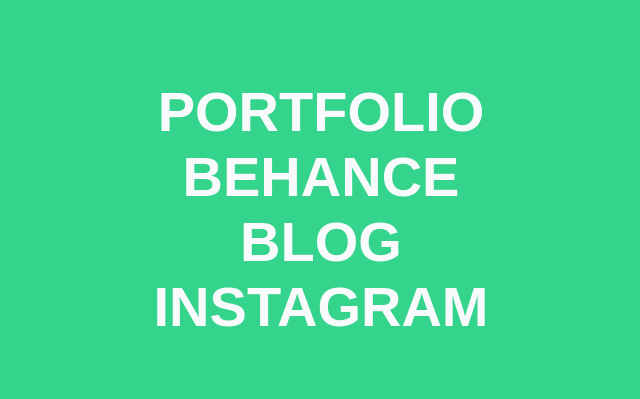
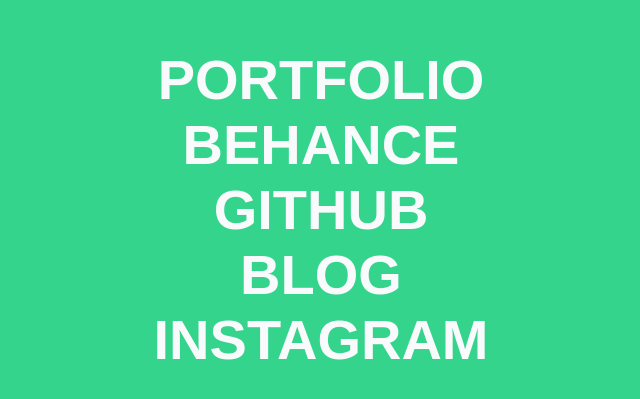
Before and after one commit to ohrokdesign/home, a plain HTML site: page index.html in a window 1280 px wide. Shown: the part 191-590 px from the top of the page, without its empty margins (319-959 px from the left). Drawn offline with Linux system fonts and the light colour scheme.

Commit message:
Update github page

```diff
--- a/index.html
+++ b/index.html
@@ -11,6 +11,7 @@
         <ul>
             <li><a href="https://portfolio.ohrokdesign.com/" target="blank">Portfolio</a></li>
             <li><a href="https://www.behance.net/ohrokdesign" target="blank">Behance</a></li>
+            <li><a href="https://www.github.com/ohrokdesign" target="blank">Github</a></li>
             <li><a href="https://blog.ohrokdesign.com/" target="blank">Blog</a></li>
             <li><a href="https://www.instagram.com/arte_ohrok" target="blank">Instagram</a></li>
         </ul>
```
